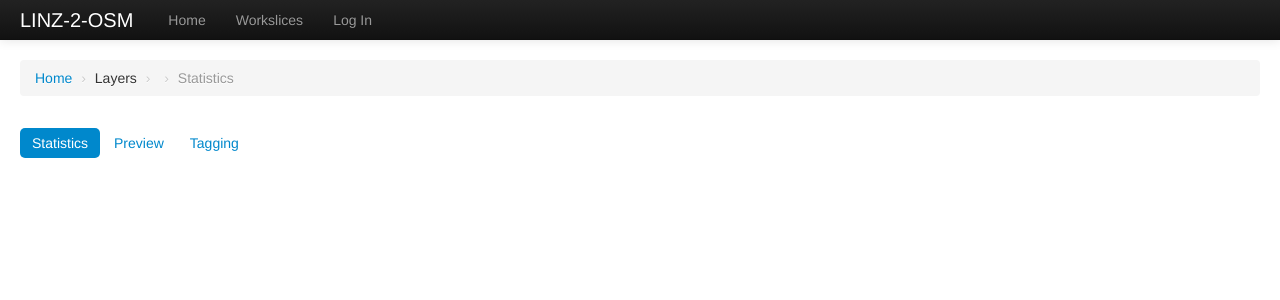
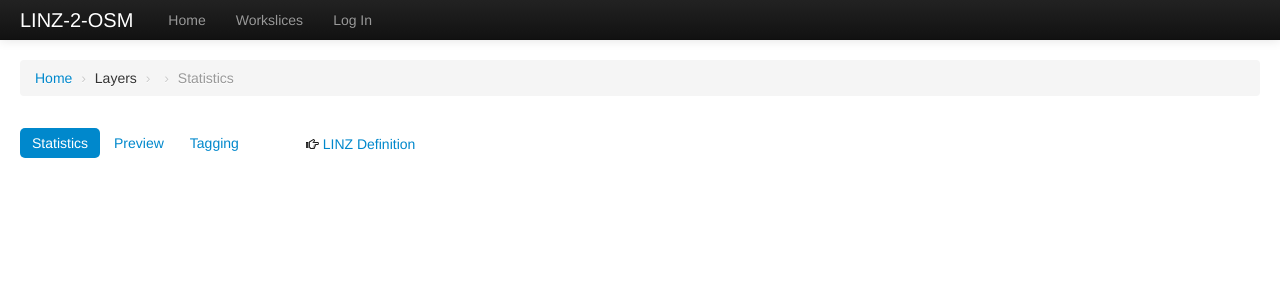
Before and after one commit to opennewzealand/linz2osm, a Django app: template linz2osm/data_dict/templates/data_dict/layer_stats.html in a window 1280 px wide. Shown: the top 300 px of the page. Run offline with Django 3.2, Linux system fonts and the light colour scheme; the template is opened without the code that fills it, so the values that code supplies are empty; parts of the project's set-up code (start-up, migrations or seed data) failed here and were passed over.

Commit message:
closes #76

```diff
--- a/linz2osm/data_dict/templates/data_dict/layer_stats.html
+++ b/linz2osm/data_dict/templates/data_dict/layer_stats.html
@@ -33,6 +33,12 @@
         <a href="{% url linz2osm.data_dict.views.show_tagging layer_id=layer %}">Tagging</a>
       </li>
       <li class="divider pills-horizontal-spacer">&nbsp;</li>
+      <li>
+        <a href="{{ layer.linz_dictionary_url }}">
+          <i class="icon-hand-right"></i>
+          LINZ Definition
+        </a>
+      </li>
       {% if user.is_staff %}
       <li>
         <a href="/admin/data_dict/layer/{{ layer.name }}/">
--- a/linz2osm/data_dict/templates/data_dict/preview.html
+++ b/linz2osm/data_dict/templates/data_dict/preview.html
@@ -38,6 +38,12 @@
         <a href="{% url linz2osm.data_dict.views.show_tagging layer_id=layer %}">Tagging</a>
       </li>
       <li class="divider pills-horizontal-spacer">&nbsp;</li>
+      <li>
+        <a href="{{ layer.linz_dictionary_url }}">
+          <i class="icon-hand-right"></i>
+          LINZ Definition
+        </a>
+      </li>
       {% if user.is_staff %}
       <li>
         <a href="/admin/data_dict/layer/{{ layer.name }}/">
--- a/linz2osm/data_dict/templates/data_dict/show_tagging.html
+++ b/linz2osm/data_dict/templates/data_dict/show_tagging.html
@@ -38,6 +38,12 @@
         <a href="#" class="disabled">Tagging</a>
       </li>
       <li class="divider pills-horizontal-spacer">&nbsp;</li>
+      <li>
+        <a href="{{ layer.linz_dictionary_url }}">
+          <i class="icon-hand-right"></i>
+          LINZ Definition
+        </a>
+      </li>
       {% if user.is_staff %}
       <li>
         <a href="/admin/data_dict/layer/{{ layer.name }}/">
```
Also changed, not shown: linz2osm/data_dict/templates/data_dict/show_dataset.html (+7 -0 lines), 1 other file.
